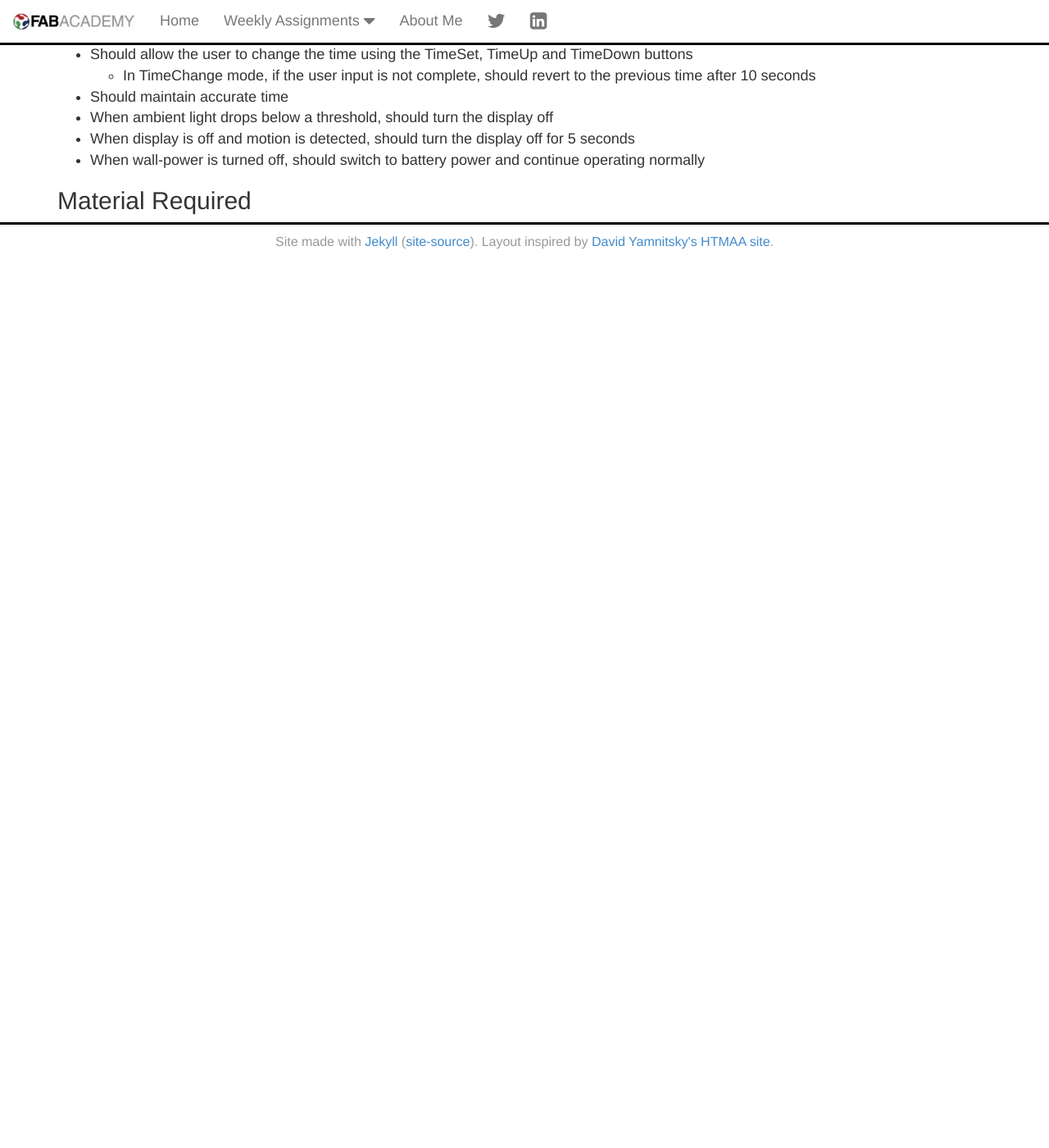
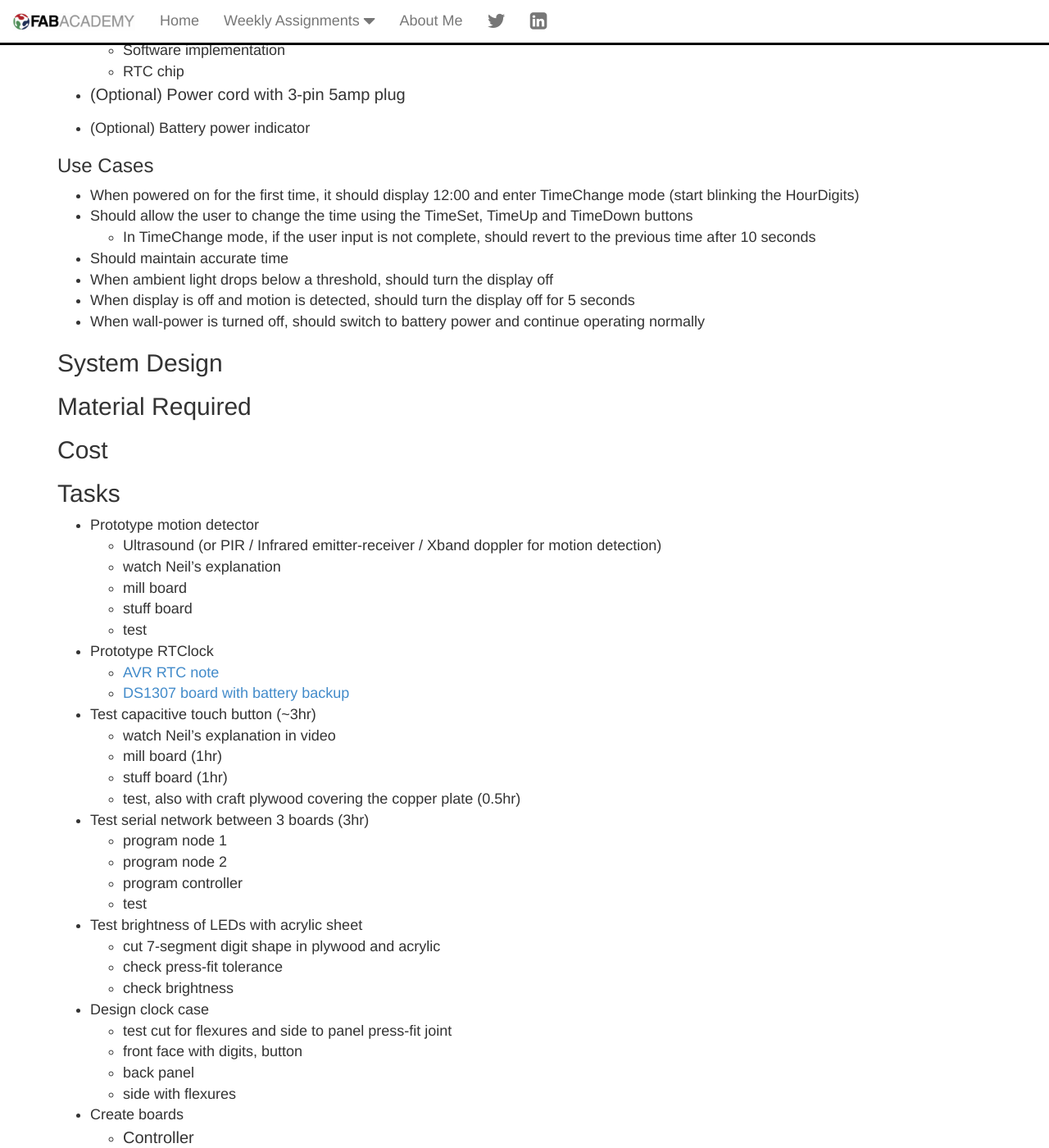
Before and after one commit to yogi/fabacademy2016, a Jekyll site: the page built from w18-applications.md, in a window 1280 px wide and 1400 px high, scrolled down 2185 px. Shown: the whole window at 82% size. Built offline with Jekyll 4.4.1, drawn with Linux system fonts in a browser that asks for light colours; before the commit the page ends 2502 px from its top, so only the background shows below that; some of the changed text lies outside the part shown.

```diff
--- a/w18-applications.md
+++ b/w18-applications.md
@@ -61,14 +61,19 @@
 * This is a [motion-detecting spy clock](http://www.amazon.com/TechTonic-Portable-Camera-Motion-Detection/dp/B00AY571XA)
 * [Wave Alarm](https://itunes.apple.com/app/wave-alarm-motion-control/id504386929?ls=1&mt=8) is an iPhone app which supports gestures
 
-## Functional Specificatoin
+## Functional Specification
 
 The clock is made up of:
 
-* Craft plywood case
-* 7-segment LED display, 4 digits
-* LED HourDigits and MinuteDigits separator - ":", which blinks every second
+* Case
+    * Craft plywood / acrylic
+
+* Digit display
+    * 7-segment LED display, 4 digits
+    * LED HourDigits and MinuteDigits separator - ":", which blinks every second
+
 * 3 buttons:
+    * Capacitive, push-button
     * TimeSet:
         * On pressing it, the HourDigits start blinking indicating it can be changed using the TimeUp and TimeDown buttons
         * Pressing it again causes the MinuteDigits to start blinking
@@ -77,10 +82,19 @@
         Increments the hour or minute (whichever is blinking)
     * TimeDown:
         Decrements the hour or minute
+
 * Ambient light sensor
-* PIR motion detection sensor
-* Battery backup to retain time when disconnected from a wall-power outlet
-* Power cord with 3-pin 5amp plug
+    * Phototransistor
+
+* Motion detector
+    * Infra-red, ultrasound
+
+* RealTimeClock with battery backup
+    * Software implementation
+    * RTC chip
+
+* (Optional) Power cord with 3-pin 5amp plug
+
 * (Optional) Battery power indicator
 
 ### Use Cases
@@ -93,4 +107,89 @@
 * When display is off and motion is detected, should turn the display off for 5 seconds
 * When wall-power is turned off, should switch to battery power and continue operating normally
 
+## System Design
+
+
 ## Material Required
+
+
+## Cost
+
+
+## Tasks
+
+
+* Prototype motion detector
+    * Ultrasound (or PIR / Infrared emitter-receiver / Xband doppler for motion detection)
+    * watch Neil's explanation
+    * mill board
+    * stuff board
+    * test
+
+* Prototype RTClock
+    * [AVR RTC note](http://www.atmel.com/images/atmel-1259-real-time-clock-rtc-using-the-asynchronous-timer_ap-note_avr134.pdf)
+    * [DS1307 board with battery backup](http://www.amazon.in/DS1307-module-Arduino-MSP430-raspberry/dp/B0180GI57A?tag=googinhydr18418-21&tag=googinkenshoo-21&ascsubtag=c1eae2c9-db9c-4481-baf2-f4eee1992dea)
+
+* Test capacitive touch button (~3hr)
+    * watch Neil's explanation in video
+    * mill board (1hr)
+    * stuff board (1hr)
+    * test, also with craft plywood covering the copper plate (0.5hr)
+
+* Test serial network between 3 boards (3hr)
+    * program node 1
+    * program node 2
+    * program controller
+    * test
+
+* Test brightness of LEDs with acrylic sheet
+    * cut 7-segment digit shape in plywood and acrylic
+    * check press-fit tolerance
+    * check brightness
+
+* Design clock case
+    * test cut for flexures and side to panel press-fit joint
+    * front face with digits, button
+    * back panel
+    * side with flexures
+
+* Create boards
+    * Controller
+
+    * Ambient sensor
+        * Use existing board?
+
+    * Motion sensor
+
+    * RT Clock
+
+    * 4 x LED digits
+
+    * Digits separator
+
+    * Buttons
+
+
+## Schedule
+
+
+## Questions
+
+* XBand doppler sensor for long-range motion detection?
+
+## Shopping List
+
+* IR transceiver - model / spec???
+* XBand doppler - model / spec???
+* Brighter LEDs - model / spec???
+* RTC DS1307 board - model / spec???
+* Battery + holder
+    * button cell + holder
+    * 9V + holder
+* Jumper cables: m-f, m-m, f-f
+* miniUSB-USB cable
+* LED 7-segment displays
+* push-button with long switch
+
+
+## Evaluation Criteria
```
Also changed, not shown: w20-final.md (+33 -0 lines), images/w14-cycle.gif, images/w20-digit-2-test.jpg (added), images/w20-digit-test-cut.jpg (added), images/w20-rhino-test.jpg (added).
